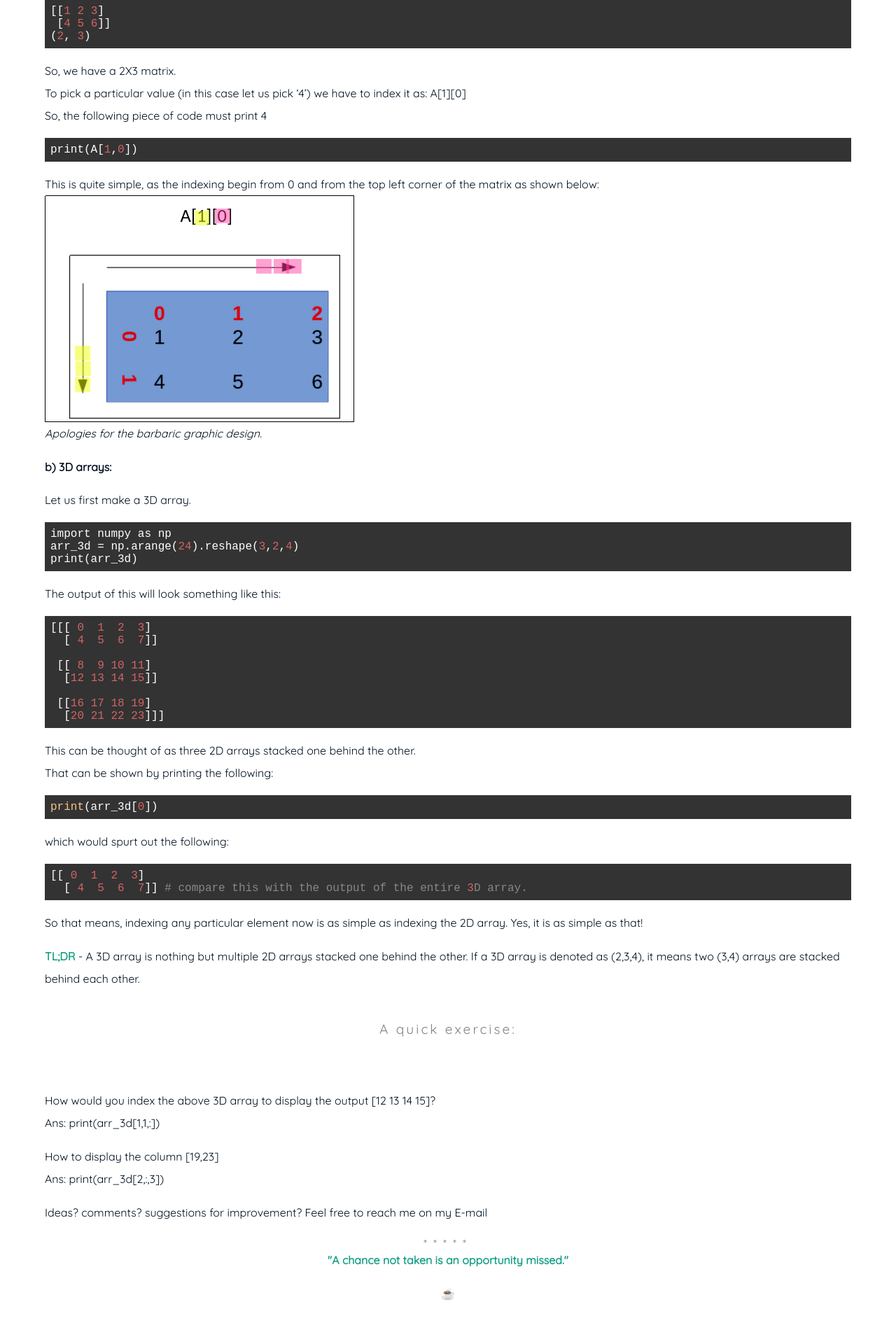
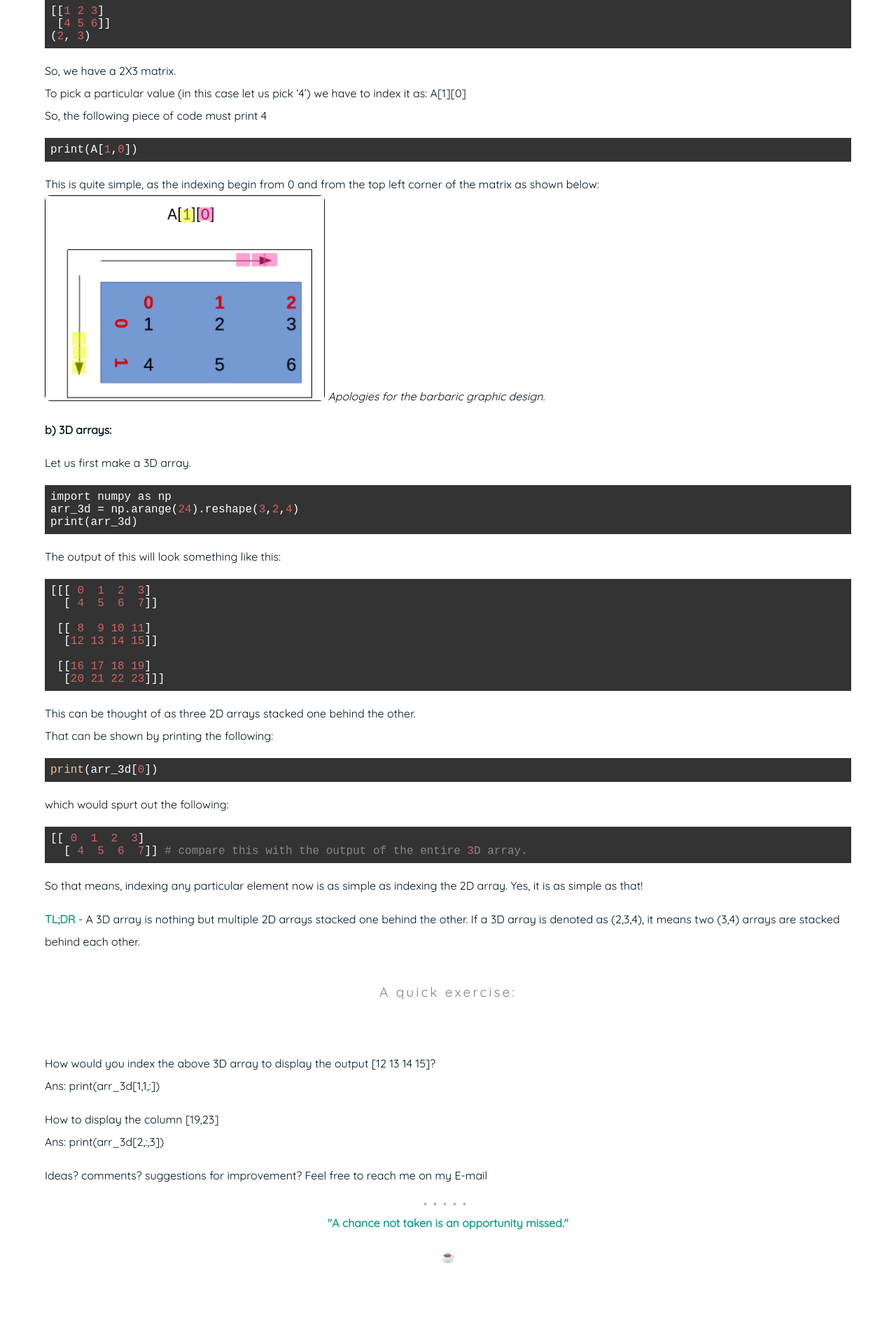
Before and after one commit to Stephen-Tellis/home, a Jekyll site: the page built from _posts/2020-07-01-python_beginner_problem.md, in a window 1280 px wide. Shown: the part 1375-3295 px from the top of the page at 70% size. Built offline with Jekyll 4.4.1, drawn with Linux system fonts in a browser that asks for light colours; after the commit the page ends 3242 px from its top, so only the background shows below that.

Commit message:
Update main.css

```diff
--- a/assets/css/main.css
+++ b/assets/css/main.css
@@ -16,9 +16,8 @@
     line-height: 32px; }
 
   #pimg {
-    display: block;
-    max-width: 100%;
-  }
+    border-radius: 8px;
+    width: 400px; }
 
   blockquote {
     letter-spacing: 3px;
```
